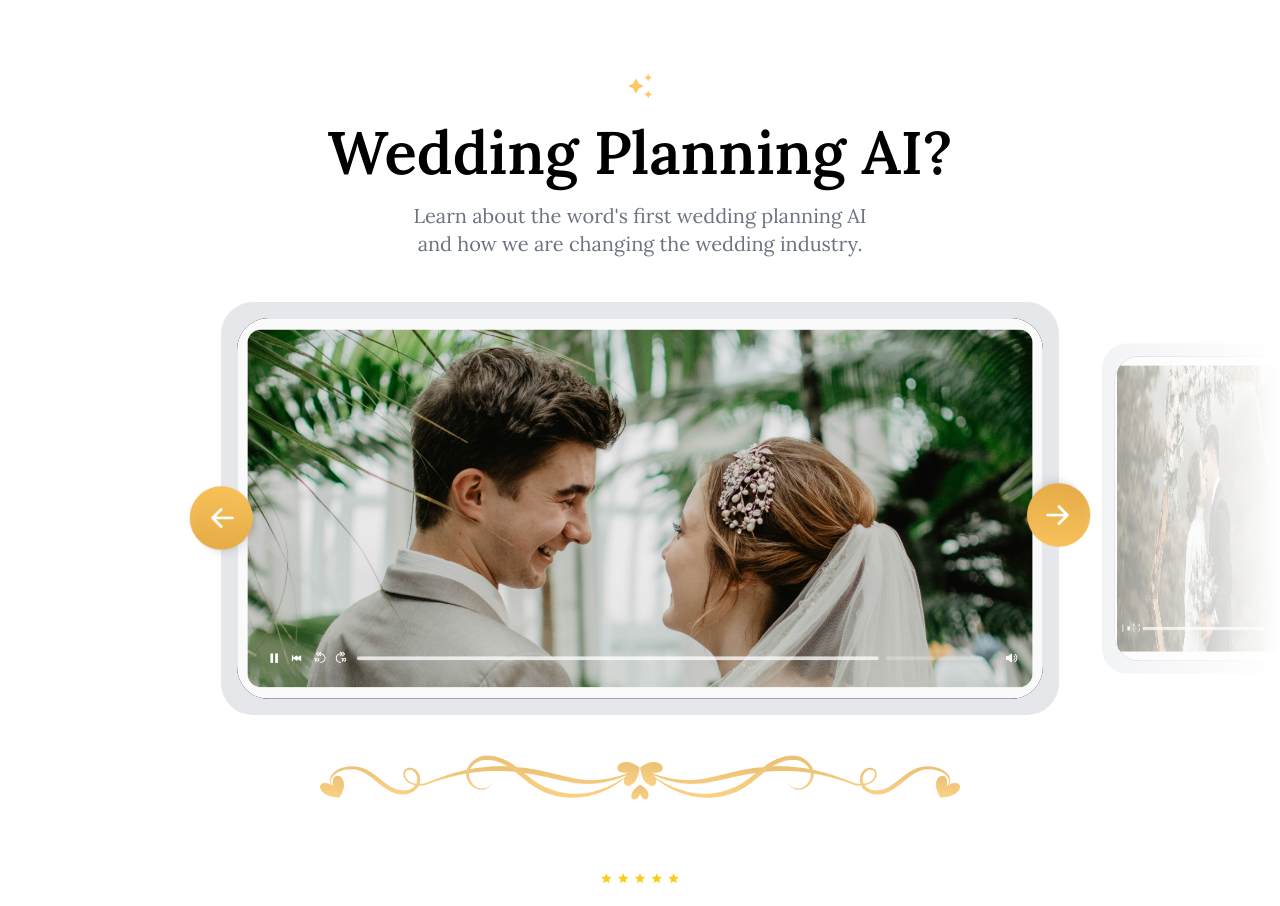
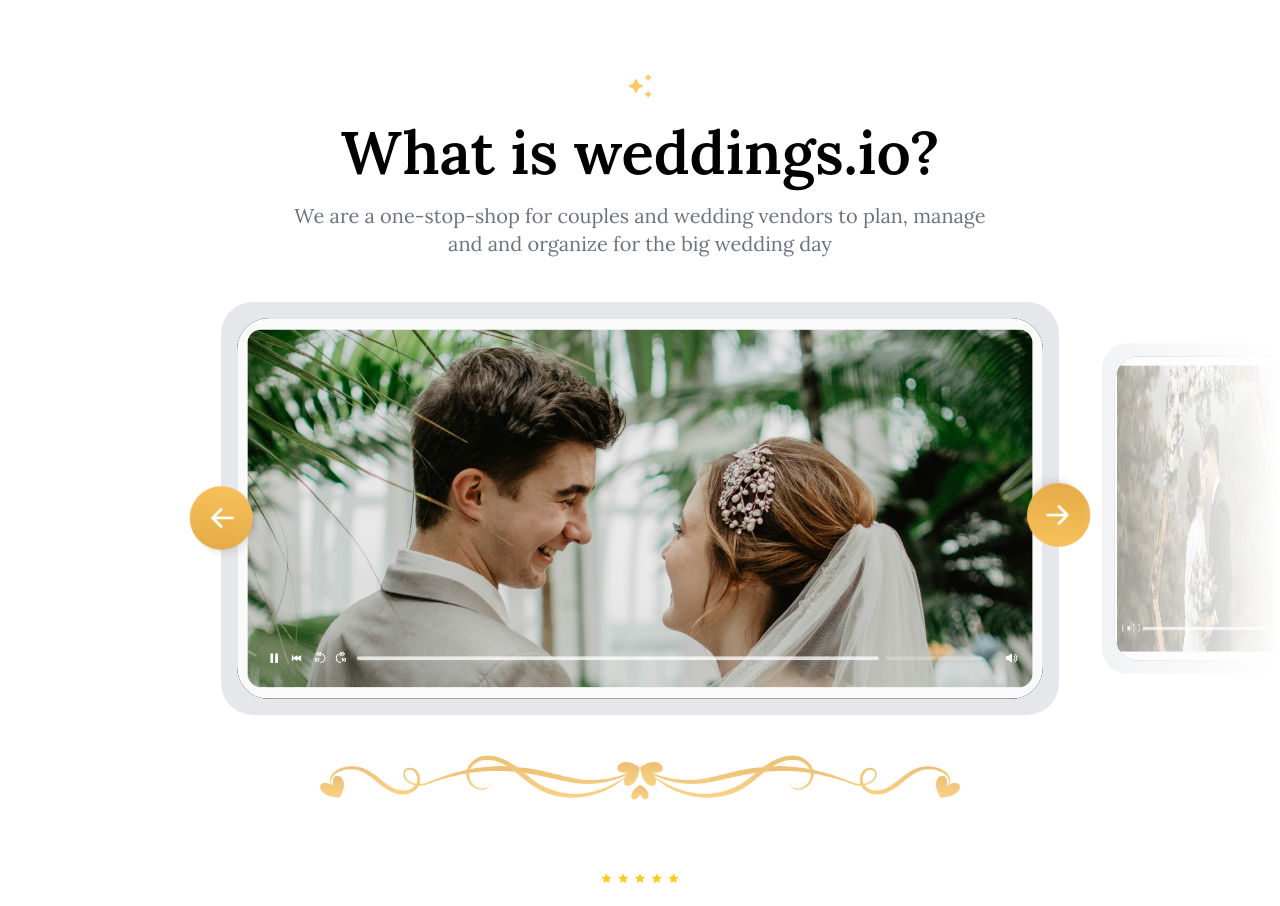
Before and after one commit to Parth-Patadiya/WeddingsIO, a React (Create React App) app: page / in a window 1280 px wide. Shown: the part 1024-1930 px from the top of the page. Built offline with nearby package versions, Linux system fonts and the light colour scheme.

Commit message:
text changes in video carousel section

```diff
--- a/src/components/VideoCarousel.js
+++ b/src/components/VideoCarousel.js
@@ -24,14 +24,14 @@
     <div className='w-full flex flex-col align-middle justify-center items-center '>
       <Icon className='w-24 h-7 mb-2.5' />
       <h1 className="text-2xl md:text-4xl xl:text-6xl font-semibold mt-3">
-        Wedding Planning AI?
+        What is weddings.io?
       </h1>
       <div className="text-sm text-gray-500 xl:text-xl mt-5">
-        Learn about the word's first wedding planning AI
+        We are a one-stop-shop for couples and wedding vendors to plan, manage
       </div>
       <div className="text-sm xl:text-xl text-gray-500">
-        and how we are changing the wedding industry.
-        </div>
+        and and organize for the big wedding day
+      </div>
       <div className="relative w-full h-[200px] sm:h-full overflow-hidden mt-11 ">
         <div className="hidden sm:block absolute z-10 inset-y-0 left-0 w-[400px] bg-gradient-to-r from-white via-transparent to-transparent pointer-events-none"></div>
         <div className="absolute hidden sm:block  z-10 inset-y-0 right-0 w-[400px] bg-gradient-to-l from-white via-transparent to-transparent pointer-events-none"></div>
```
